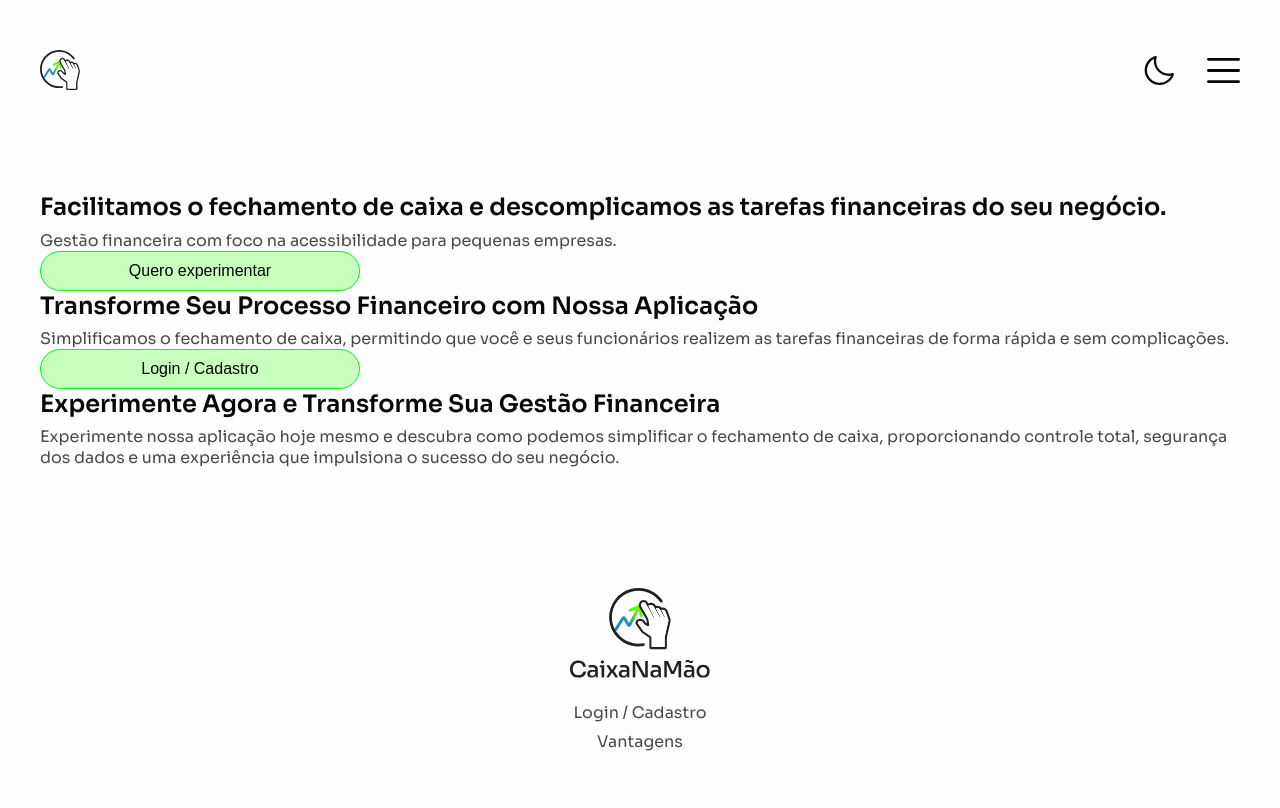
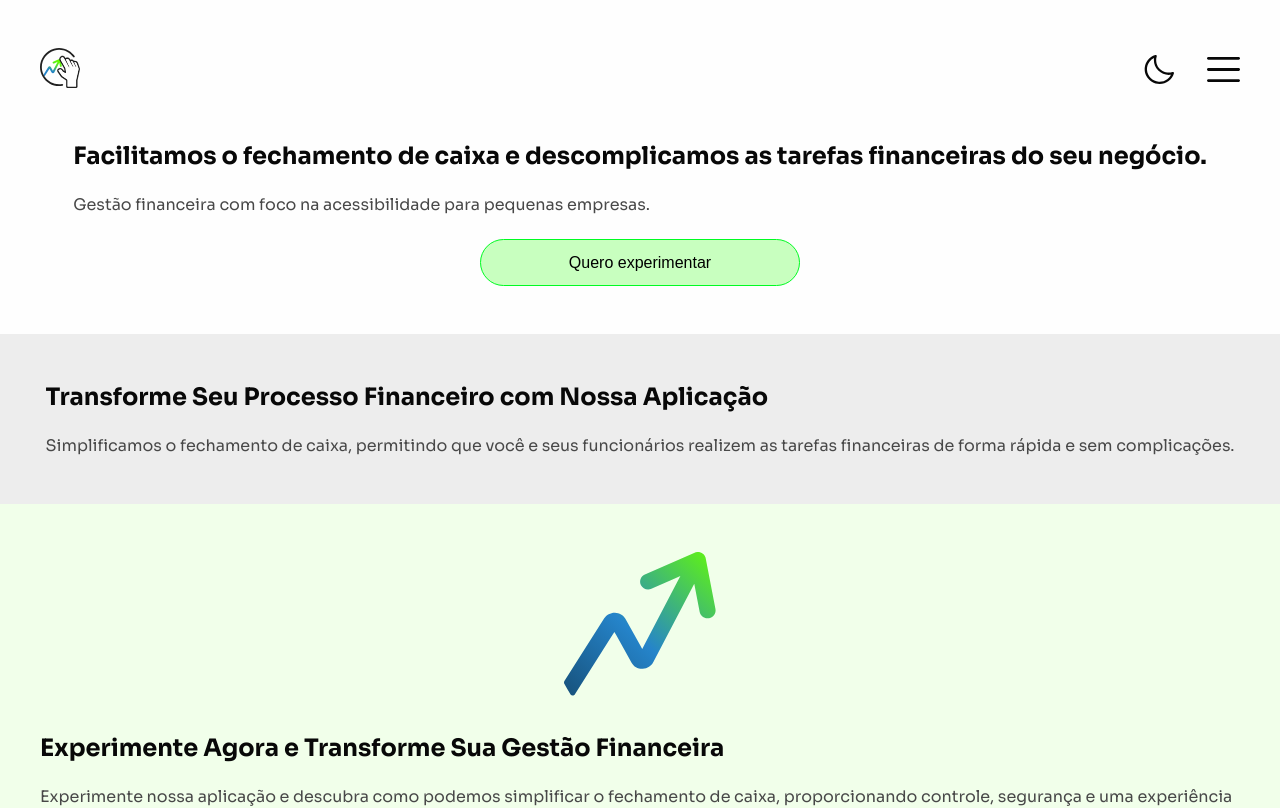
Before and after one commit to jaqueuchoab/caixanamao, a React (Vite) app: page / in a window 1280 px wide. Shown: the top 808 px of the page. Built offline with nearby package versions, Linux system fonts and the light colour scheme.

Commit message:
feat: section experience finalizada e ajustes nos demais estilos e componentes

```diff
--- a/reset.css
+++ b/reset.css
@@ -26,7 +26,6 @@
 
     height: 100vh;
     width: 100%;
-    padding: 2.5rem 2.5rem 0 2.5rem;
 }
 
 /* Elementos de layout */
--- a/src/App.tsx
+++ b/src/App.tsx
@@ -2,6 +2,8 @@ import Header from "./components/header/Header";
 import { BrowserRouter, Routes, Route } from "react-router-dom";
 import Home from "./views/Home";
 import Footer from "./components/footer/Footer";
+import LoginCadastro from "./views/LoginCadastro";
+import Vantagens from "./views/Vantagens";
 
 function App() {
   return (
@@ -12,9 +14,9 @@ function App() {
           {/*Se existe login, vai direto para a dashboard, se não fica na Home*/}
           <Routes>
             <Route path="/" element = {<Home/>}></Route>
-            {/*Adicionar rota de login-cadastro e vantagens*/}
+            <Route path="/login-cadastro" element = {<LoginCadastro/>}></Route>
+            <Route path="/vantagens" element = {<Vantagens/>}></Route>
           </Routes>
-          {/*Fizar footer no rodapé da página*/}
           <Footer/>
         </BrowserRouter>
       </div>
--- a/src/components/button/Button.module.css
+++ b/src/components/button/Button.module.css
@@ -4,9 +4,10 @@
   justify-content: center;
 
   width: 20rem;
-  height: 2.5rem;
+  height: 2.9rem;
   border-radius: 50px;
   border-width: 1px;
   border-style: solid;
   font-size: var(--text-sm);
+  margin: 1.5rem 0px 0px 0px;
 }
--- a/src/components/header/Header.module.css
+++ b/src/components/header/Header.module.css
@@ -1,9 +1,9 @@
 .header {
-  height: 4rem;
-  margin-bottom: 1rem;
+  height: 7rem;
   display: flex;
   align-items: center;
   justify-content: space-between;
+  padding: 3rem 2.5rem 0 2.5rem;
 }
 
 .logoLight {
--- /dev/null
+++ b/src/components/home/Home.module.css
@@ -0,0 +1,22 @@
+.sectionContent {
+  display: flex;
+  flex-direction: column;
+  align-items: center;
+  justify-content: center;
+  padding: 3rem 2.5rem 3rem 2.5rem;
+}
+
+.sectionContent:nth-last-child(1) {
+  background-color:#F1FFEA;
+}
+
+
+.sectionContent:nth-last-child(2) {
+  background-color:#EDEDED;
+}
+
+.gradientArrow {
+  width: 9.55rem;
+  height: 9rem;
+  margin-bottom: 2rem;
+}
--- a/src/components/home/styles/TextContent.module.css
+++ b/src/components/home/TextContent.module.css
@@ -1,11 +1,11 @@
 .h3 {
   font-size: var(--text-md);
-  font-weight: 600;
+  font-weight: 700;
   line-height: 30.24px;
 }
 
 .p {
-  margin-top: 0.5rem;
+  margin-top: 1.5rem;
   font-size: var(--text-sm);
   font-weight: 400;
   line-height: 20.16px;
--- a/src/components/home/TextContent.tsx
+++ b/src/components/home/TextContent.tsx
@@ -1,5 +1,5 @@
 import React from 'react';
-import style from './styles/TextContent.module.css';
+import style from './TextContent.module.css';
 
 // Tipo que define as propriedades que TextContent pode receber
 type Content = {
--- a/src/views/Home.tsx
+++ b/src/views/Home.tsx
@@ -2,11 +2,15 @@ import React from 'react';
 import TextContent from '../components/home/TextContent';
 import Button from '../components/button/Button';
 import { Link } from 'react-router-dom';
+// Importando imagens
+import cnm_gradient_arrow from '../assets/logos/cnm-gradient-arrow.svg';
+// Importando estilo
+import style from '../components/home/Home.module.css'
 
 const Home = () => {
   return (
-    <main>
-      <section>
+    <div className={style.mainContent}>
+      <section className={style.sectionContent}>
         <TextContent
           titulo="Facilitamos o fechamento de caixa e descomplicamos as tarefas financeiras do seu negócio."
           texto="Gestão financeira com foco na acessibilidade para pequenas empresas."
@@ -18,11 +22,21 @@ const Home = () => {
           Quero experimentar
         </Button>
       </section>
-      <section>
+      <section className={style.sectionContent}>
         <TextContent
           titulo="Transforme Seu Processo Financeiro com Nossa Aplicação"
           texto="Simplificamos o fechamento de caixa, permitindo que você e seus funcionários realizem as tarefas financeiras de forma rápida e sem complicações."
         />
+      </section>
+      <section className={style.sectionContent}>
+        <div>
+          <img src={cnm_gradient_arrow} alt="cnm_gradient_arrow" className={style.gradientArrow}/>
+        </div>
+        <TextContent
+          titulo="Experimente Agora e Transforme Sua Gestão Financeira"
+          texto="Experimente nossa aplicação e descubra como podemos simplificar o fechamento de caixa, proporcionando controle, segurança e uma experiência que impulsiona o sucesso do seu negócio."
+        />
+
         <Link to={'/login-cadastro'}>
           <Button
             borderColor="var(--color-green-400)"
@@ -32,13 +46,7 @@ const Home = () => {
           </Button>
         </Link>
       </section>
-      <section>
-      <TextContent
-        titulo="Experimente Agora e Transforme Sua Gestão Financeira"
-        texto="Experimente nossa aplicação hoje mesmo e descubra como podemos simplificar o fechamento de caixa, proporcionando controle total, segurança dos dados e uma experiência que impulsiona o sucesso do seu negócio."
-      />
-      </section>
-    </main>
+    </div>
   );
 };
 
--- /dev/null
+++ b/src/views/LoginCadastro.tsx
@@ -0,0 +1,11 @@
+import React from 'react';
+
+const LoginCadastro = () => {
+  return (
+    <div>
+      <h2>LoginCadastro</h2>
+    </div>
+  )
+}
+
+export default LoginCadastro;
--- /dev/null
+++ b/src/views/Vantagens.tsx
@@ -0,0 +1,11 @@
+import React from 'react';
+
+const Vantagens = () => {
+  return (
+    <div>
+      <h2>Vantagens</h2>
+    </div>
+  )
+}
+
+export default Vantagens;
```
Lines whose indentation alone changed are shown as unchanged.
